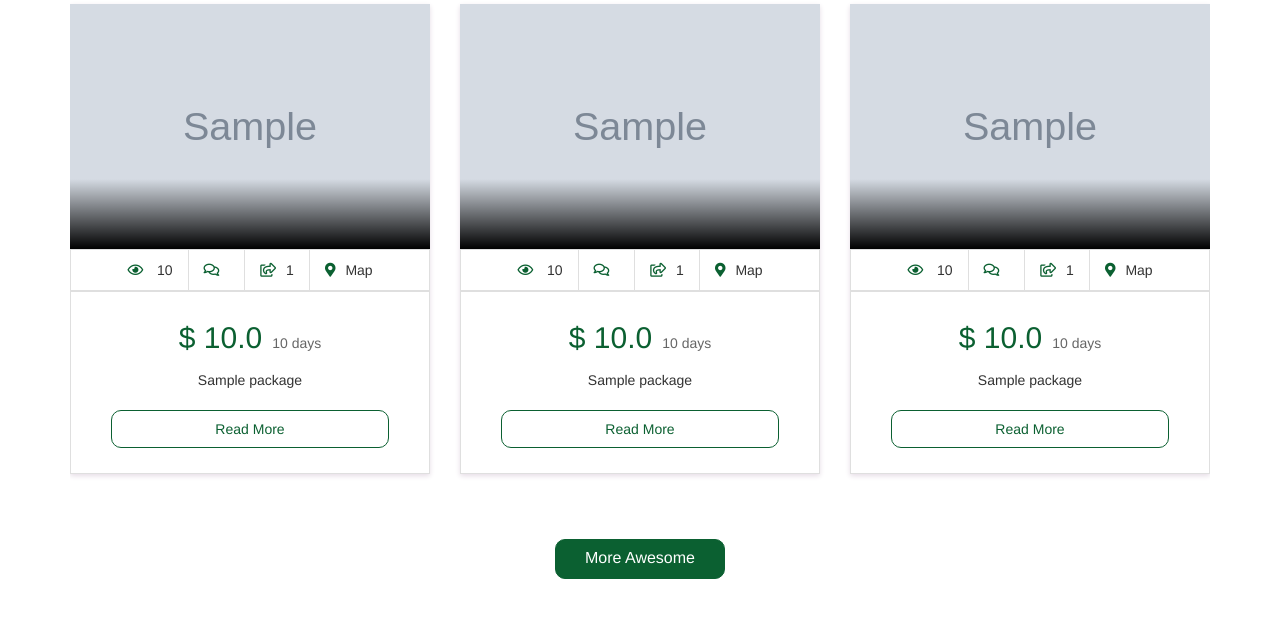
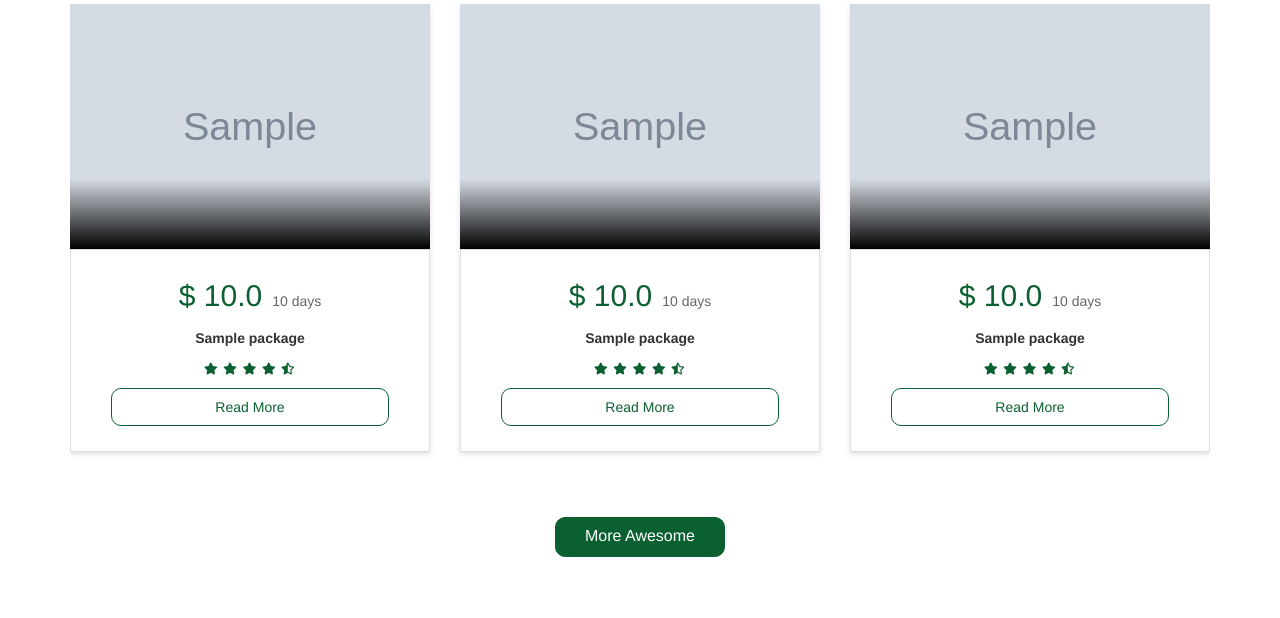
Before and after one commit to yantrashalait/aimhimalaya, a Django app: page / in a window 1280 px wide. Shown: the part 1957-2575 px from the top of the page. Run offline with Django 3.2, Linux system fonts and the light colour scheme; tables that the repository leaves empty hold one stand-in row (values such as "Sample post"); grey boxes marked "Sample" are stand-in pictures; some libraries are stand-ins or nearby versions.

Commit message:
changes in index

```diff
--- a/static/css/style.css
+++ b/static/css/style.css
@@ -476,9 +476,10 @@ span.bft-dat {
 
 
 .bft-det {
-    position: absolute;
-    bottom: -10px;
-    padding: 20px;
+    background-color: rgb(0, 0, 0, 0.45);
+    position: absolute;
+    padding: 0px 0px 15px 15px;
+    bottom: 0px;
     z-index: 99;
     text-align: left;
 }
@@ -532,13 +533,13 @@ span.bft-dat {
     z-index: 9;
 }
 
-.b-offer .item:hover span.bft-dat {
+/* .b-offer .item:hover span.bft-dat {
     border-bottom: 3px solid #0B6031;
-}
+} */
 
 .b-offer .item:hover .bft-det p {
-    margin-top: 20px;
-    height: 50px;
+    margin-top: 50px;
+    height: 135px;
 }
 
 
@@ -1936,6 +1937,16 @@ button.rm-btn{
     color: #ffffff;
 }
 
+/* changes made above */
+/* .b-offer .item:hover .bft-det p {
+    margin-top: 50px;
+    height: 135px;
+} */
+/* .b-offer .item:hover span.bft-dat {
+    border-bottom: 3px solid #0B6031;
+} */
+
+
 /* Star rating*/
 .rating {
     display: inline-block;
--- a/trek/templates/trek/index.html
+++ b/trek/templates/trek/index.html
@@ -184,7 +184,27 @@
                         <div class="bft-det">
                             <h3>{{ item.name }}</h3>
                             <span class="bft-dat">({{ item.duration }} days)</span>
-                            <p>{{ item.introduction|truncatechars:50 }}</p>
+                            <div class="rating-stars">
+                                {% if item.rating %}
+                                    {% with item.rating|range_rating as rates %}
+                                        {% for count in rates %}
+                                            <i class="fas fa-star"></i>
+                                        {% endfor %}
+                                    {% endwith %}
+                                    {% with item.rating|rating_decimal as rate %}
+                                        {% if rating != 0 %}
+                                            <i class="fas fa-star-half-alt"></i>
+                                        {% endif %}
+                                    {% endwith %}
+                                {% else %}
+                                    <i class="fas fa-star"></i>
+                                    <i class="fas fa-star"></i>
+                                    <i class="fas fa-star"></i>
+                                    <i class="fas fa-star"></i>
+                                    <i class="fas fa-star-half-alt"></i>
+                                {% endif %}
+                            </div>
+                            <p>{{ item.introduction|truncatechars:200 }}</p>
                         </div>
                     </a>
                 </div>
@@ -209,33 +229,32 @@
                 <div class="a1-img">
                     <div class="a-overlay"></div>
                     <img width="360px" height="245px" src="{{ item.images.first.image.url }}">
-
-                    <!-- <div class="pos-abs">
-                        <span>{{ item.name }}</span>
-                        <div class="rating-stars">
-                            <i class="fas fa-star"></i>
-                            <i class="fas fa-star"></i>
-                            <i class="fas fa-star"></i>
-                            <i class="fas fa-star"></i>
-                            <i class="fas fa-star-half-alt"></i>
-                        </div>
-                    </div> -->
-
-
                 </div>
 
                 <div class="a1-des">
-                    <div class="a1-count bor-rig">
-                        <ul>
-                            <li><i class="far fa-eye"></i> <span>{{ item.views }}</span></li>
-                            <li><i class="far fa-comments"></i><span>{{ item.review.count }}</span></li>
-                            <li><i class="far fa-share-square"></i><span>{{ item.shares }}</span></li>
-                            <li><i class="fas fa-map-marker-alt"></i><span>Map</span></li>
-                        </ul>
-                    </div>
                     <div class="a1-info center">
                         <span class="price">$ {{ item.price }}</span><span class="dayn">{{ item.duration }} days</span>
-                        <p>{{ item.name }}</p>
+                        <p><strong>{{ item.name }}</strong></p>
+                        <div class="rating-stars">
+                            {% if item.rating %}
+                                {% with item.rating|range_rating as rates %}
+                                    {% for count in rates %}
+                                        <i class="fas fa-star"></i>
+                                    {% endfor %}
+                                {% endwith %}
+                                {% with item.rating|rating_decimal as rate %}
+                                    {% if rating != 0 %}
+                                        <i class="fas fa-star-half-alt"></i>
+                                    {% endif %}
+                                {% endwith %}
+                            {% else %}
+                                <i class="fas fa-star"></i>
+                                <i class="fas fa-star"></i>
+                                <i class="fas fa-star"></i>
+                                <i class="fas fa-star"></i>
+                                <i class="fas fa-star-half-alt"></i>
+                            {% endif %}
+                        </div>
                         <a href="{% url 'trek:detail' item.pk %}" class="br-gr a-re">Read More</a>
                     </div>
                 </div>
@@ -276,14 +295,34 @@
                                 <div class="dis-in">
                                     <div class="a1-info center p-info">
                                         <span class="price">$ {{ item.price }}</span><span class="dayn">{{ item.duration }} days</span>
-                                        <p>{{ item.name }}</p>
+                                        <p><strong>{{ item.name }}</strong></p>
+                                        <div class="rating-stars">
+                                            {% if item.rating %}
+                                                {% with item.rating|range_rating as rates %}
+                                                    {% for count in rates %}
+                                                        <i class="fas fa-star"></i>
+                                                    {% endfor %}
+                                                {% endwith %}
+                                                {% with item.rating|rating_decimal as rate %}
+                                                    {% if rating != 0 %}
+                                                        <i class="fas fa-star-half-alt"></i>
+                                                    {% endif %}
+                                                {% endwith %}
+                                            {% else %}
+                                                <i class="fas fa-star"></i>
+                                                <i class="fas fa-star"></i>
+                                                <i class="fas fa-star"></i>
+                                                <i class="fas fa-star"></i>
+                                                <i class="fas fa-star-half-alt"></i>
+                                            {% endif %}
+                                        </div>
                                         <a href="{% url 'trek:detail' item.pk %}" class="bg-gr a-re">Read More</a>
                                     </div>
                                     <div class="a1-count p-ofc">
                                         <ul>
-                                            <li><i class="far fa-eye">{{ item.views }}</i></li>
+                                            <li><i class="far fa-eye"></i></li>
                                             <li><i class="far fa-comments"></i></li>
-                                            <li><i class="far fa-share-square">{{ item.shares }}</i></li>
+                                            <li><i class="far fa-share-square"></i></li>
                                             <li><i class="fas fa-map-marker-alt"></i></li>
                                         </ul>
                                     </div>
```
